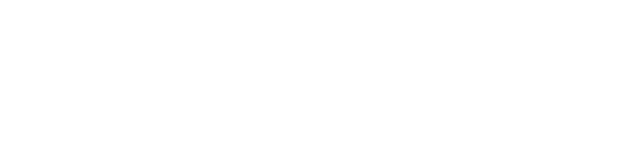
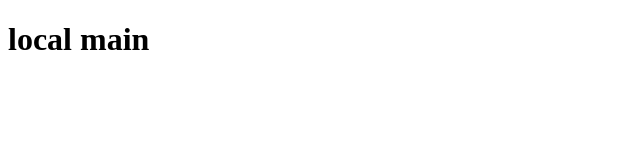
Before and after one commit to gityaroslav/myProgect, a plain HTML site: page folder1/index.html in a window 1280 px wide. Shown: the whole page, without its empty margins (0-640 px from the left). Drawn offline with Linux system fonts and the light colour scheme.

Commit message:
Changed index second version

```diff
--- a/folder1/index.html
+++ b/folder1/index.html
@@ -1,2 +1,3 @@
 <!DOCTYPE html>
 <html lang="en"></html>
+<h1>local main</h1>
```
